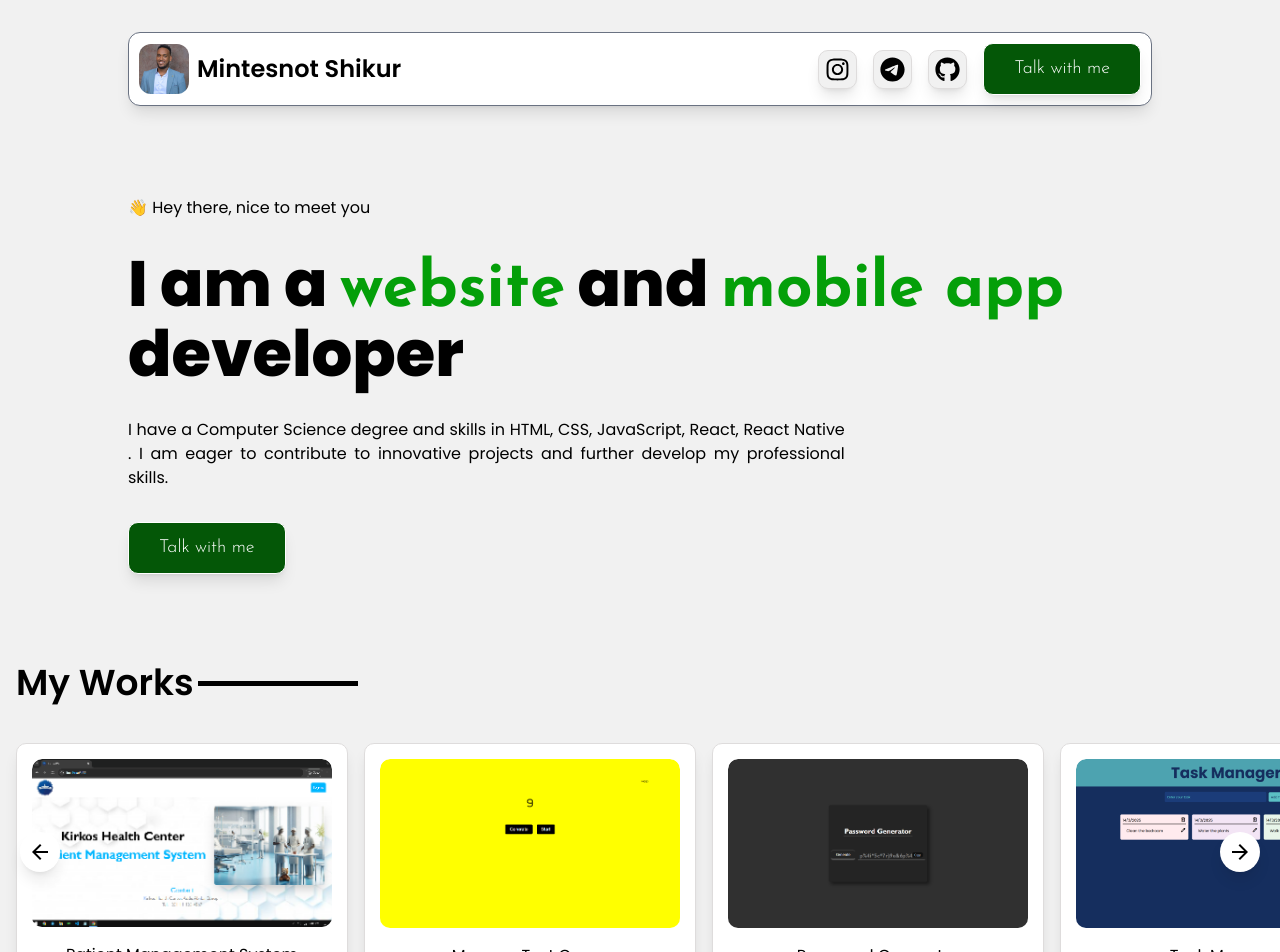
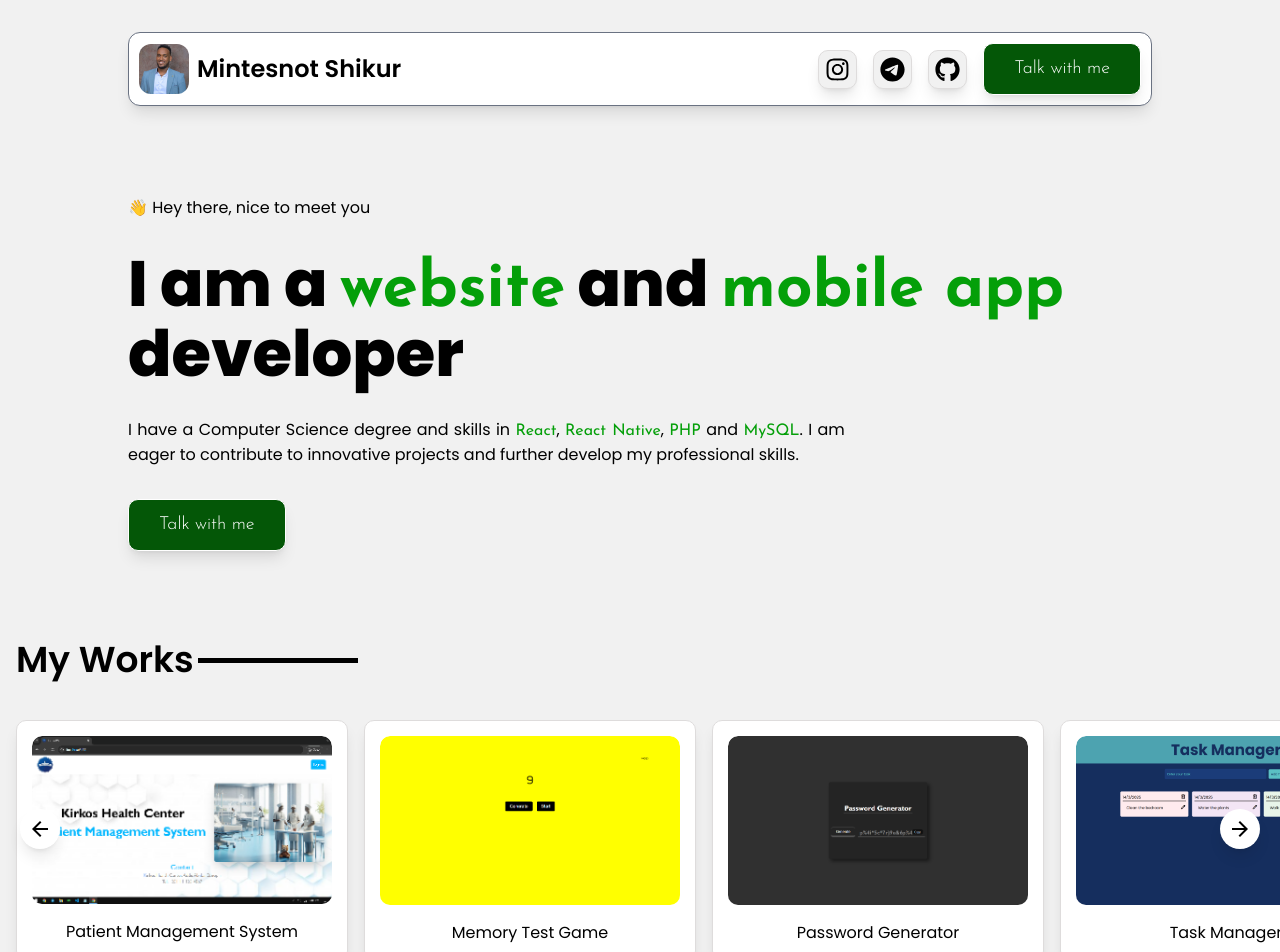
Before and after one commit to mintesnotshikur/portfolio, a React (Vite) app: page / in a window 1280 px wide. Shown: the top 952 px of the page. Built offline with nearby package versions, Linux system fonts and the light colour scheme; a web font is replaced by a local one.

Commit message:
components created

```diff
--- /dev/null
+++ b/components/linkButton.jsx
@@ -0,0 +1,11 @@
+const LinkButton = ({ href, icon }) => {
+  return (
+    <button className="flex items-center border border-[#dedcdc] rounded-[10px] shadow-lg bg-[#f1f1f1] text-black text-lg font-semibold cursor-pointer hover:bg-[#d6d4d4] ">
+      <a href={href} target="_blank" className="flex items-center p-1.5 gap-1">
+        <img src={icon} className="w-[25px] h-[25px]" />
+      </a>
+    </button>
+  );
+};
+
+export default LinkButton;
--- /dev/null
+++ b/components/moreImage.jsx
@@ -0,0 +1,30 @@
+const MoreImages = ({ images, title }) => {
+  return (
+    <div className="w-full flex overflow-x-auto gap-4 p-4 ">
+      {images.map((image, index) => {
+        return (
+          <div
+            key={index}
+            className="flex flex-col flex-shrink-0 gap-4  bg-white border border-[#dedcdc] rounded-[10px] shadow-lg"
+          >
+            <div
+              // href="#"
+              className="flex flex-col justify-center items-center gap-4 decoration-0 overflow-hidden"
+            >
+              <img
+                src={image}
+                className={`${
+                  title === "Rosary Prayer App"
+                    ? "w-[100px] h-auto"
+                    : "w-[257px] lg:w-[500px] h-auto"
+                } rounded-[10px]`}
+              />
+            </div>
+          </div>
+        );
+      })}
+    </div>
+  );
+};
+
+export default MoreImages;
--- /dev/null
+++ b/components/projectCard.jsx
@@ -0,0 +1,22 @@
+const ProjectCard = ({ id, title, image, link, description, onClick }) => {
+  return (
+    <div
+      className="flex flex-col flex-shrink-0 gap-4 p-[15px] bg-white border border-[#dedcdc] rounded-[10px] shadow-lg cursor-pointer"
+      onClick={onClick}
+      id={id}
+    >
+      <div className="flex flex-col justify-center items-center gap-4 decoration-0 overflow-hidden rounded-[10px]">
+        <img
+          src={image[0]}
+          alt={title}
+          className={`${
+            title === "Rosary Prayer App" ? "w-[75px]" : "w-[300px]"
+          } h-auto rounded-[10px] hover:scale-[1.05]`}
+        />
+        <p className="text-[1rem] font-normal">{title}</p>
+      </div>
+    </div>
+  );
+};
+
+export default ProjectCard;
--- /dev/null
+++ b/components/projectOverview.jsx
@@ -0,0 +1,52 @@
+import MoreImages from "../components/moreImage.jsx";
+
+const ProjectOverview = ({ project, onClose }) => {
+  if (!project) return null;
+
+  const { title, description, image, link } = project;
+
+  return (
+    <div
+      className="fixed inset-0 bg-opacity-50 flex justify-center items-center z-50 backdrop-blur-lg font-secondary"
+      onClick={onClose}
+    >
+      <div
+        className="flex flex-col p-4 bg-white border border-[#dedcdc] rounded-[10px] shadow-lg w-[90%] lg:w-[50%] h-max"
+        onClick={(e) => e.stopPropagation()}
+      >
+        <div className="flex justify-between items-center">
+          <p className="text-[1.5rem] font-bold">{title}</p>
+          <button
+            onClick={onClose}
+            className="text-black font-bold text-lg cursor-pointer"
+          >
+            ✕
+          </button>
+        </div>
+        <div className="flex flex-col justify-center items-center gap-2 decoration-0 overflow-hidden">
+          {/* <div className="flex gap-4"> */}
+          <MoreImages images={image} title={title} />
+          {/* </div> */}
+          {/* )} */}
+          {/* <div className="w-full flex justify-between items-center"> */}
+          {link && (
+            <a
+              href={link}
+              target="_blank"
+              className="text-[1rem] self-end min-w-max text-secondary underline font-semibold"
+            >
+              View Project
+            </a>
+          )}
+        </div>
+        {/* </div> */}
+        <p className="text-[1rem] font-normal w-full lg:max-h-[180px] h-[250px] overflow-auto">
+          {description}
+        </p>
+        {/* </div> */}
+      </div>
+    </div>
+  );
+};
+
+export default ProjectOverview;
--- /dev/null
+++ b/components/talkButton.jsx
@@ -0,0 +1,13 @@
+const TalkButton = ({ customStyle }) => {
+  return (
+    <button
+      className={`font-secondary bg-primary text-white lg:text-lg font-light px-[10px] lg:px-[30px] py-[8px] lg:py-[11px] border rounded-[10px] shadow-lg cursor-pointer hover:bg-secondary ${customStyle}`}
+    >
+      <a href="mailto:mintesnotshikur2@gamil.com" target="_blank">
+        Talk with me
+      </a>
+    </button>
+  );
+};
+
+export default TalkButton;
--- a/src/App.jsx
+++ b/src/App.jsx
@@ -4,6 +4,11 @@ import instagramIcon from "./assets/icons/instagram.svg";
 import telegramIcon from "./assets/icons/telegram.svg";
 import githubIcon from "./assets/icons/github.svg";
 import projectData from "./projectData.js";
+
+import LinkButton from "../components/linkButton.jsx";
+import TalkButton from "../components/talkButton.jsx";
+import ProjectCard from "../components/projectCard.jsx";
+import ProjectOverview from "../components/projectOverview.jsx";
 
 function App() {
   const [selectedProject, setSelectedProject] = useState(null);
@@ -26,125 +31,6 @@ function App() {
     } else {
       setIndex(index - 4);
     }
-  };
-
-  const LinkButton = ({ href, icon }) => {
-    return (
-      <button className="flex items-center border border-[#dedcdc] rounded-[10px] shadow-lg bg-[#f1f1f1] text-black text-lg font-semibold cursor-pointer hover:bg-[#d6d4d4] ">
-        <a
-          href={href}
-          target="_blank"
-          className="flex items-center p-1.5 gap-1"
-        >
-          <img src={icon} className="w-[25px] h-[25px]" />
-        </a>
-      </button>
-    );
-  };
-
-  const TalkButton = ({ customStyle }) => {
-    return (
-      <button
-        className={`font-secondary bg-primary text-white lg:text-lg font-light px-[10px] lg:px-[30px] py-[8px] lg:py-[11px] border rounded-[10px] shadow-lg cursor-pointer hover:bg-secondary ${customStyle}`}
-      >
-        <a href="mailto:mintesnotshikur2@gamil.com" target="_blank">
-          Talk with me
-        </a>
-      </button>
-    );
-  };
-
-  const ProjectCard = ({ id, title, image, link, description }) => {
-    return (
-      <div
-        className="flex flex-col flex-shrink-0 gap-4 p-[15px] bg-white border border-[#dedcdc] rounded-[10px] shadow-lg cursor-pointer"
-        onClick={() => setSelectedProject({ title, image, link, description })}
-        id={id}
-      >
-        <div
-          // href="#"
-          className="flex flex-col justify-center items-center gap-4 decoration-0 overflow-hidden rounded-[10px]"
-        >
-          <img
-            src={image[0]}
-            alt={title}
-            className={`${
-              title === "Rosary Prayer App" ? "w-[75px]" : "w-[300px]"
-            } h-auto rounded-[10px] hover:scale-[1.05]`}
-          />
-          <p className="text-[1rem] font-normal">{title}</p>
-        </div>
-      </div>
-    );
-  };
-
-  const MoreImages = ({ images, title }) => {
-    return (
-      <div className="w-full flex overflow-x-auto gap-4 p-4 ">
-        {images.map((image, index) => {
-          return (
-            <div
-              key={index}
-              className="flex flex-col flex-shrink-0 gap-4  bg-white border border-[#dedcdc] rounded-[10px] shadow-lg"
-            >
-              <div
-                // href="#"
-                className="flex flex-col justify-center items-center gap-4 decoration-0 overflow-hidden"
-              >
-                <img
-                  src={image}
-                  className={`${
-                    title === "Rosary Prayer App"
-                      ? "w-[100px] h-auto"
-                      : "w-[300px] lg:w-[500px] h-auto"
-                  } rounded-[10px]`}
-                />
-              </div>
-            </div>
-          );
-        })}
-      </div>
-    );
-  };
-
-  const ProjectOverview = ({ project, onClose }) => {
-    if (!project) return null;
-
-    const { title, description, image, link } = project;
-
-    return (
-      <div className="fixed inset-0  bg-opacity-50 flex justify-center items-center z-50 backdrop-blur-lg">
-        <div className="flex flex-col p-4 bg-white border border-[#dedcdc] rounded-[10px] shadow-lg w-[90%] lg:w-[50%]">
-          <button
-            onClick={onClose}
-            className="self-end text-black font-bold text-lg cursor-pointer"
-          >
-            ✕
-          </button>
-          <div className="flex flex-col font-secondary justify-center items-center gap-2 decoration-0 overflow-hidden">
-            <div className="flex gap-4">
-              <MoreImages images={image} title={title} />
-            </div>
-            {/* )} */}
-            <div className="w-full flex justify-between items-center">
-              <p className="text-[1.5rem] font-bold">{title}</p>
-              {link && (
-                <a
-                  href={link}
-                  target="_blank"
-                  className="text-[1rem] text-secondary underline font-semibold"
-                >
-                  View Project
-                </a>
-              )}
-            </div>
-            <p className="text-[1rem] font-normal text-justify w-full lg:max-h-[180px] h-[250px] overflow-auto">
-              {description}
-            </p>
-          </div>
-        </div>
-      </div>
-    );
   };
 
   return (
@@ -188,9 +74,13 @@ function App() {
             developer
           </p>
           <p className="w-full text-justify lg:w-[70%]">
-            I have a Computer Science degree and skills in HTML, CSS,
-            JavaScript, React, React Native . I am eager to contribute to
-            innovative projects and further develop my professional skills.
+            I have a Computer Science degree and skills in{" "}
+            <span className="text-secondary font-secondary">React</span>,{" "}
+            <span className="text-secondary font-secondary">React Native</span>,{" "}
+            <span className="text-secondary font-secondary">PHP</span> and{" "}
+            <span className="text-secondary font-secondary">MySQL</span>. I am
+            eager to contribute to innovative projects and further develop my
+            professional skills.
           </p>
           <TalkButton customStyle={"w-max"} />
         </section>
@@ -204,7 +94,18 @@ function App() {
           </div>
           <div className="w-full flex overflow-x-auto gap-4 p-4 [scrollbar-width:none] [-ms-overflow-style:none] ">
             {projectData.map((project, index) => (
-              <ProjectCard key={index} {...project} />
+              <ProjectCard
+                key={index}
+                {...project}
+                onClick={() =>
+                  setSelectedProject({
+                    title: project.title,
+                    image: project.image,
+                    link: project.link,
+                    description: project.description,
+                  })
+                }
+              />
             ))}
           </div>
           <a
@@ -212,7 +113,7 @@ function App() {
             href={index <= 0 ? `#1` : `#${index}`}
             className="absolute hidden lg:flex items-center p-2 left-5 top-[50%] bg-white rounded-full shadow-lg cursor-pointer hover:bg-[#f1f1f1]"
           >
-            <span class="material-symbols-outlined">arrow_back</span>
+            <span className="material-symbols-outlined">arrow_back</span>
           </a>
           <a
             href={
@@ -223,7 +124,7 @@ function App() {
             onClick={() => incIndex(index)}
             className="absolute hidden lg:flex items-center p-2 right-5 top-[50%] bg-white rounded-full shadow-lg cursor-pointer hover:bg-[#f1f1f1]"
           >
-            <span class="material-symbols-outlined">arrow_forward</span>
+            <span className="material-symbols-outlined">arrow_forward</span>
           </a>
         </section>
         <footer className="flex flex-col items-center gap-4 my-[3%]">
```
